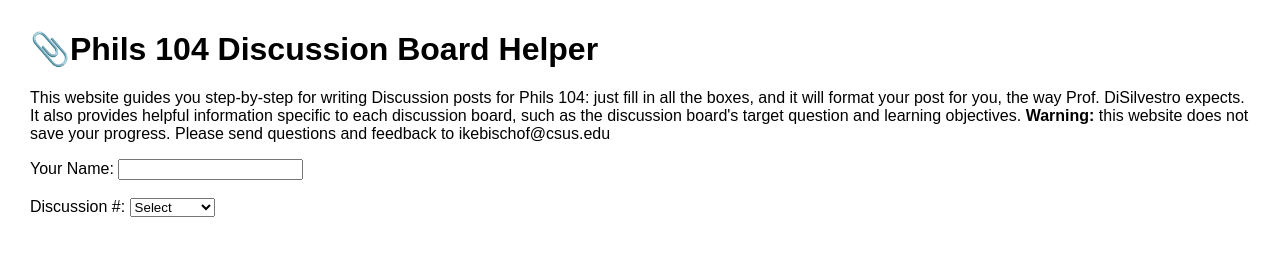
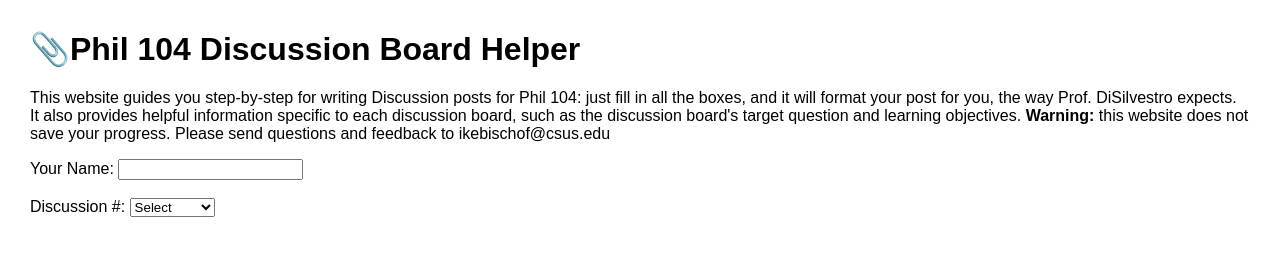
Before and after one commit to IkeB108/phils104helper, a plain HTML site: page index.html in a window 1280 px wide. Drawn offline with Linux system fonts and the light colour scheme.

Commit message:
Spelled Phil correctly

```diff
--- a/index.html
+++ b/index.html
@@ -504,8 +504,8 @@
 
 <body>
 
-  <h1>📎Phils 104 Discussion Board Helper</h1>
-  <p>This website guides you step-by-step for writing Discussion posts for Phils 104: just fill in all the boxes, and it will format your post for you, the way Prof. DiSilvestro expects. It also provides helpful information specific to each discussion board, such as the discussion board's target question and learning objectives. <b>Warning:</b> this website does not save your progress. Please send questions and feedback to ikebischof@csus.edu</p>
+  <h1>📎Phil 104 Discussion Board Helper</h1>
+  <p>This website guides you step-by-step for writing Discussion posts for Phil 104: just fill in all the boxes, and it will format your post for you, the way Prof. DiSilvestro expects. It also provides helpful information specific to each discussion board, such as the discussion board's target question and learning objectives. <b>Warning:</b> this website does not save your progress. Please send questions and feedback to ikebischof@csus.edu</p>
   <form id="mainForm">
     <label for="studentName">Your Name:</label>
     <input type="text" id="studentName" class="input-lg">
```
